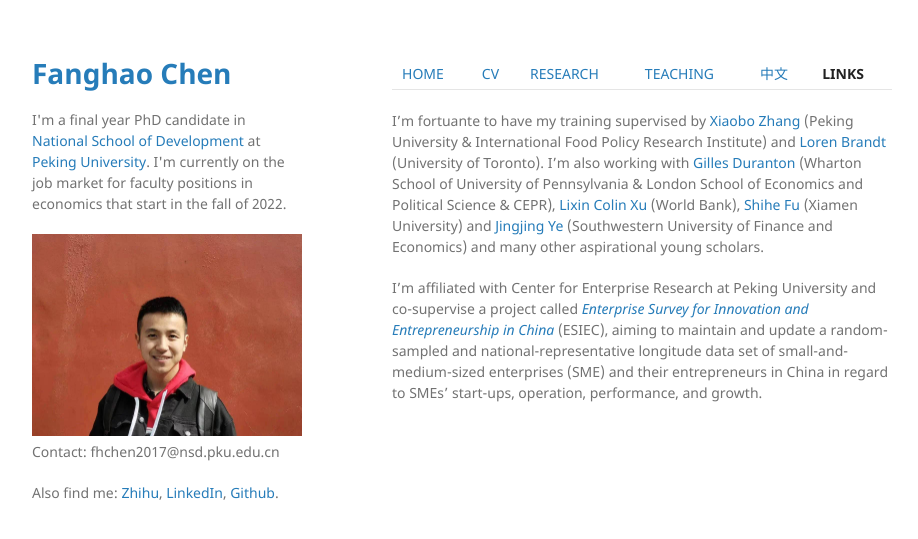
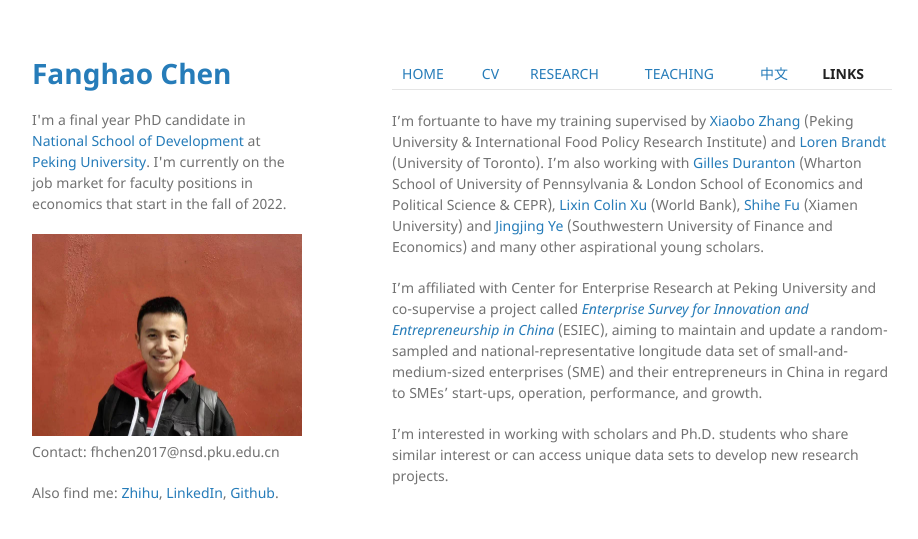
Before and after one commit to FanghaoChen/homepage, a Jekyll site: the page built from links.md, in a window 1280 px wide. Shown: the top 539 px of the page, without its empty margins (178-1096 px from the left). Built offline with Jekyll 4.4.1, drawn with Linux system fonts in a browser that asks for light colours; our own code applies the rules of GitHub Pages for plain Markdown files.

Commit message:
Update links.md

```diff
--- a/links.md
+++ b/links.md
@@ -3,3 +3,5 @@
 I'm fortuante to have my training supervised by [Xiaobo Zhang](https://www.nsd.pku.edu.cn/szdw/qzjs/z/262199.htm) (Peking University & International Food Policy Research Institute) and [Loren Brandt]() (University of Toronto). I'm also working with [Gilles Duranton](http://real-faculty.wharton.upenn.edu/duranton/) (Wharton School of University of Pennsylvania & London School of Economics and Political Science & CEPR), [Lixin Colin Xu](https://www.worldbank.org/en/about/people/l/l-colin-xu) (World Bank), [Shihe Fu](https://ideas.repec.org/e/pfu39.html) (Xiamen University) and [Jingjing Ye](https://www.researchgate.net/profile/Jingjing-Ye-3) (Southwestern University of Finance and Economics) and many other aspirational young scholars.
 
 I'm affiliated with Center for Enterprise Research at Peking University and co-supervise a project called [_Enterprise Survey for Innovation and Entrepreneurship in China_](https://www.cer.pku.edu.cn/) (ESIEC), aiming to maintain and update a random-sampled and national-representative longitude data set of small-and-medium-sized enterprises (SME) and their entrepreneurs in China in regard to SMEs’ start-ups, operation, performance, and growth.
+
+I'm interested in working with scholars and Ph.D. students who share similar interest or can access unique data sets to develop new research projects.
```
